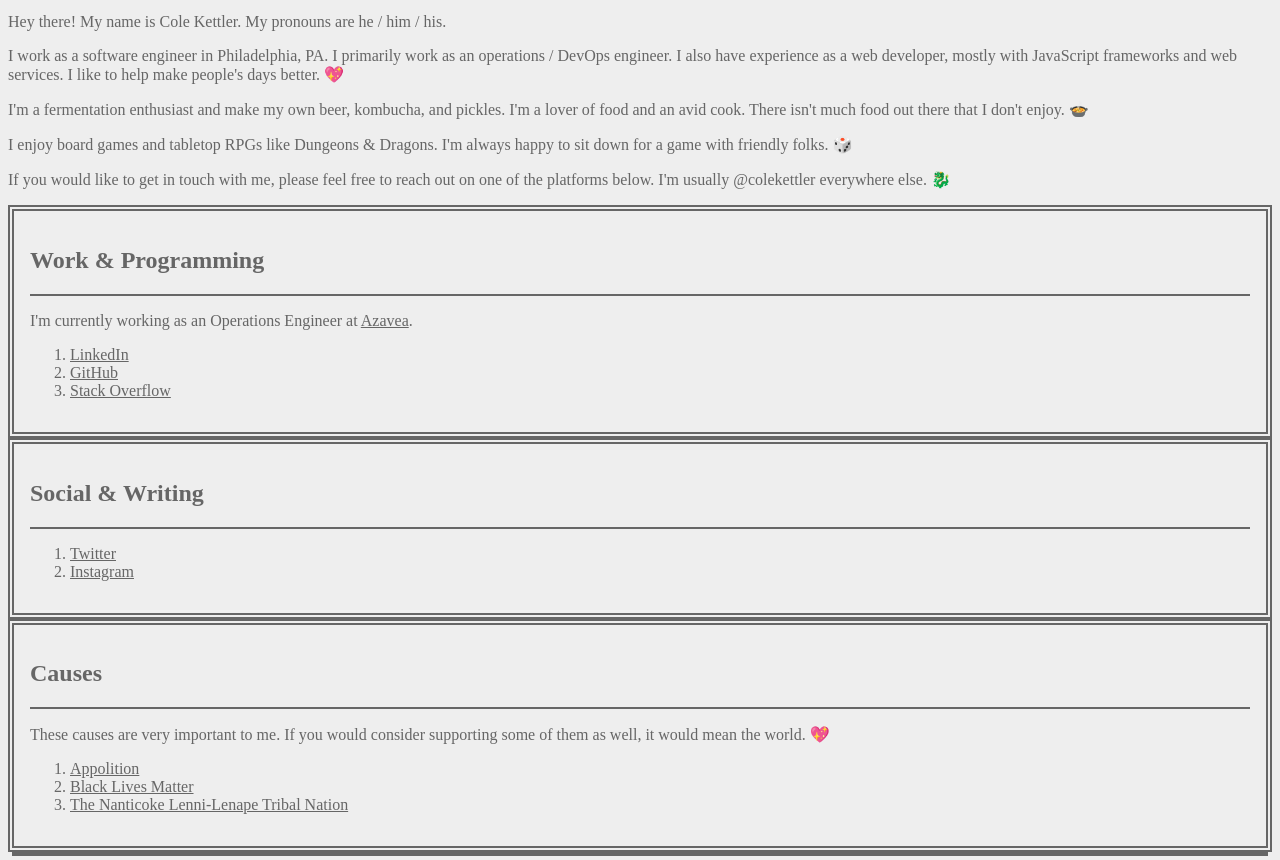
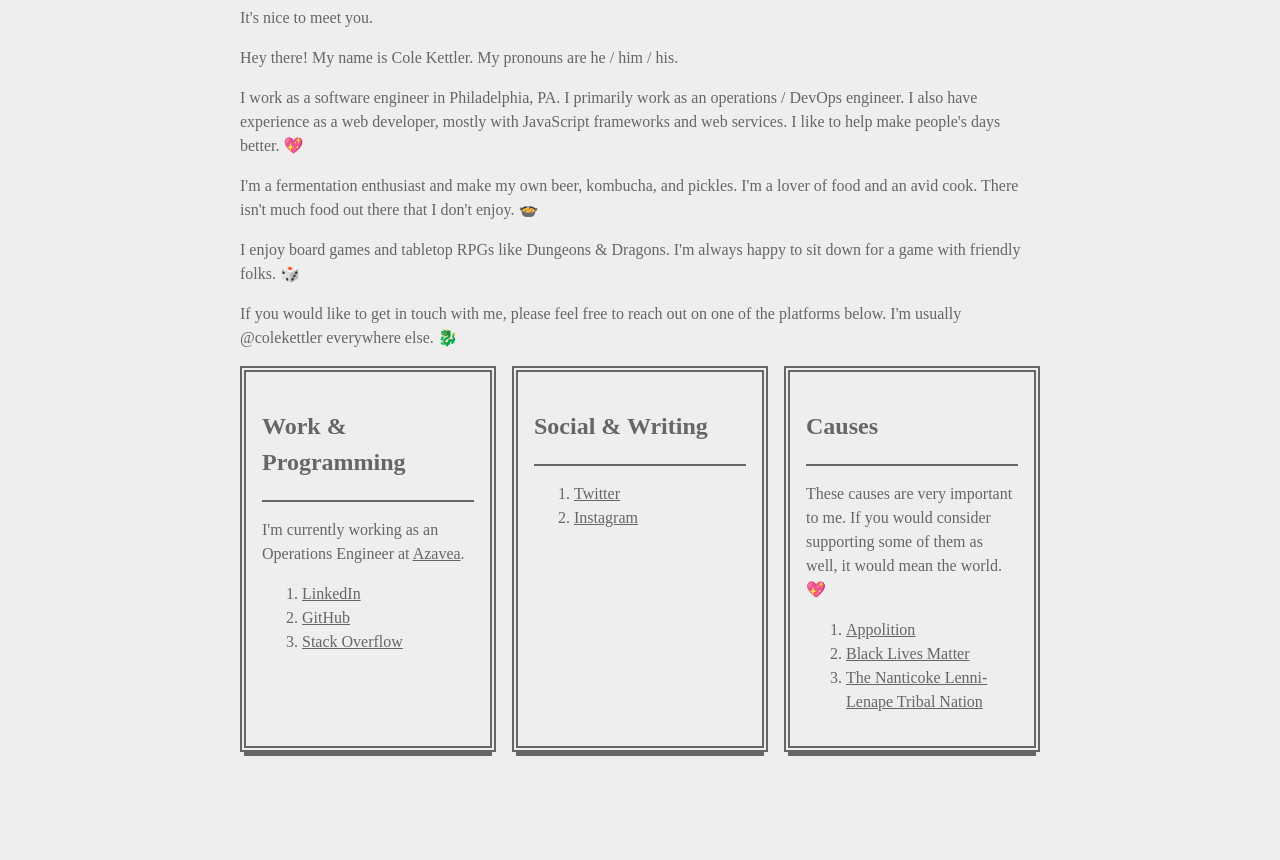
Before and after one commit to colekettler/colekettler.com, a plain HTML site: page index.html in a window 1280 px wide. Shown: the part 101-961 px from the top of the page. After the commit the page ends 869 px from the top, so only its background shows below. Drawn offline with Linux system fonts and the light colour scheme.

Commit message:
Create root styles and column styles

```diff
--- a/index.html
+++ b/index.html
@@ -33,6 +33,7 @@
       <p>If you would like to get in touch with me, please feel free to reach out on one of the platforms below. I'm usually @colekettler everywhere else. 🐉</p>
     </section>
 
+    <div class="site-columns-auto">
       <section class="bit-card">
         <h2 id="work-and-programming">Work & Programming</h2>
         <hr class="bit-hr">
@@ -63,5 +64,6 @@
           <li><a class="bit-link" href="https://www.gofundme.com/f/nanticoke-lennilenape-tribe">The Nanticoke Lenni-Lenape Tribal Nation</a></li>
         </ol>
       </section>
+    </div>
   </body>
 </html>
--- a/site.css
+++ b/site.css
@@ -1,3 +1,23 @@
+:root {
+  box-sizing: border-box;
+  padding: 1rem;
+  line-height: 1.5;
+  overflow-y: scroll;
+}
+
+body {
+  max-width: 50rem;
+  margin: 0 auto;
+}
+
+.site-columns-auto {
+  --grid-gap: 1rem;
+  --grid-min: 12rem;
+  display: grid;
+  grid-template-columns: repeat(auto-fill, minmax(var(--grid-min), 1fr));
+  grid-gap: var(--grid-gap);
+}
+
 .bit-root {
   --bit-color0: #666666;
   --bit-color1: #eeeeee;
```
Lines whose indentation alone changed are shown as unchanged.
